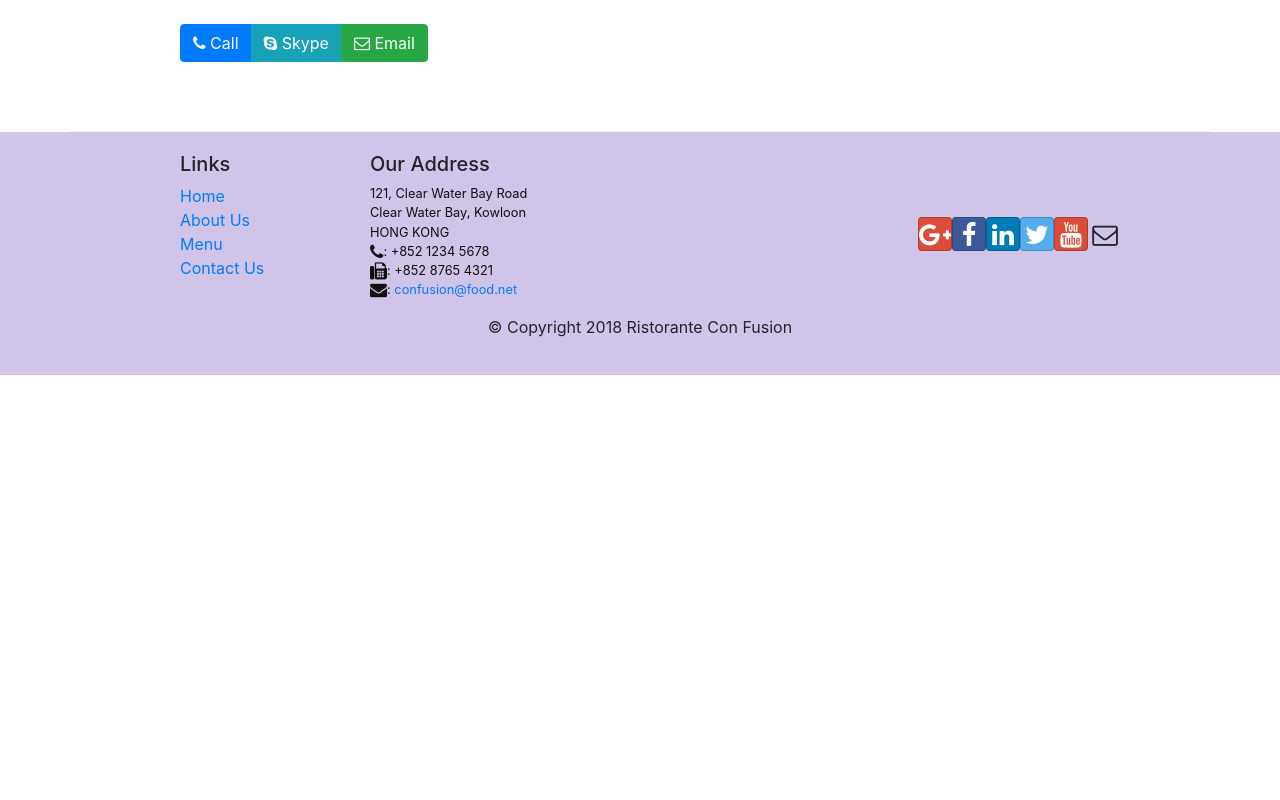
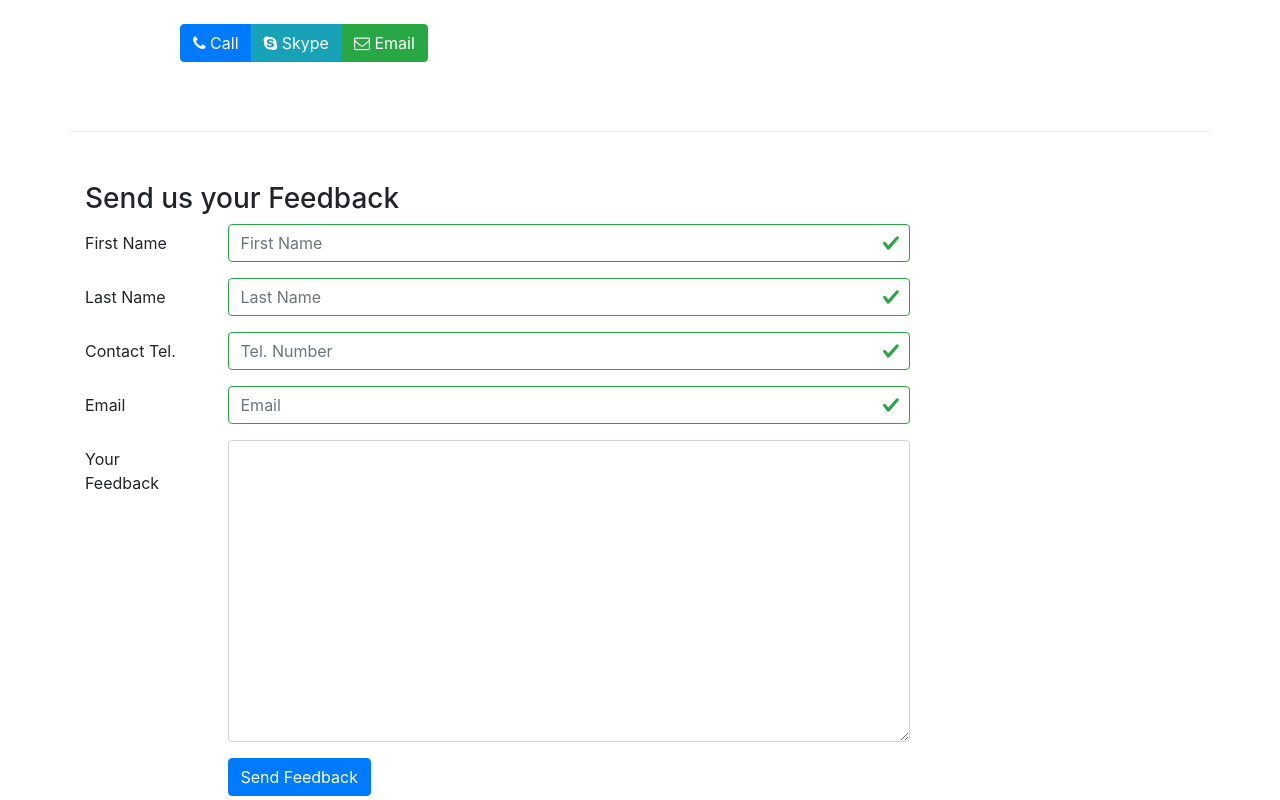
Before and after one commit to amanaligit/confusion, a React (Create React App) app: page /contactus in a window 1280 px wide. Shown: the part 760-1560 px from the top of the page. Before the commit the page ends 1135 px from the top, so only its background shows below. Built offline with nearby package versions, Linux system fonts and the light colour scheme.

Commit message:
Controlled Form Validation

```diff
--- a/src/components/ContactComponent.js
+++ b/src/components/ContactComponent.js
@@ -1,8 +1,83 @@
-import React from 'react';
-import { Breadcrumb, BreadcrumbItem } from 'reactstrap';
+import React, { Component } from 'react';
+import { Breadcrumb, BreadcrumbItem, Button, Form, FormGroup, Label, Input, Col, Row, FormFeedback } from 'reactstrap';
 import { Link } from 'react-router-dom';
 
-function Contact(props) {
+class Contact extends Component {
+    constructor(props) {
+        super(props);
+
+        this.state = {
+            firstname: '',
+            lastname: '',
+            telnum: '',
+            email: '',
+            agree: false,
+            contactType: 'Tel.',
+            message: '',
+            touched: {
+                firstname: false,
+                lastname: false,
+                telnum: false,
+                email: false
+            }
+        }
+        this.handleSubmit = this.handleSubmit.bind(this);
+        this.handleInputChange = this.handleInputChange.bind(this);
+        this.handleBlur = this.handleBlur.bind(this);
+    }
+
+    validate(firstname, lastname, telnum, email) {
+        const errors = {
+            firstname: '',
+            lastname: '',
+            telnum: '',
+            email: ''
+        };
+
+        if (this.state.touched.firstname && firstname.length < 3)
+            errors.firstname = 'First Name should be >= 3 characters';
+        else if (this.state.touched.firstname && firstname.length > 10)
+            errors.firstname = 'First Name should be <= 10 characters';
+
+        if (this.state.touched.lastname && lastname.length < 3)
+            errors.lastname = 'Last Name should be >= 3 characters';
+        else if (this.state.touched.lastname && lastname.length > 10)
+            errors.lastname = 'Last Name should be <= 10 characters';
+
+        const reg = /^\d+$/;
+        if (this.state.touched.telnum && !reg.test(telnum))
+            errors.telnum = 'Tel. Number should contain only numbers';
+
+        if(this.state.touched.email && email.split('').filter(x => x === '@').length !== 1)
+            errors.email = 'Email should contain a @';
+
+        return errors;
+    }
+
+    handleBlur = (field) => (evt) => {
+        this.setState({
+            touched: { ...this.state.touched, [field]: true }
+        });
+    }
+
+    handleInputChange(event) {
+        const target = event.target;
+        const value = target.type === 'checkbox' ? target.checked : target.value;
+        const name = target.name;
+
+        this.setState({
+            [name]: value
+        });
+    }
+
+    handleSubmit(event) {
+        console.log('Current State is: ' + JSON.stringify(this.state));
+        alert('Current State is: ' + JSON.stringify(this.state));
+        event.preventDefault();
+    }
+
+    render() {
+        const errors = this.validate(this.state.firstname, this.state.lastname, this.state.telnum, this.state.email);
         return (
             <div className="container">
                 <div className="row">
@@ -41,8 +116,86 @@
                         </div>
                     </div>
                 </div>
+                <div className="row row-content">
+                    <div className="col-12">
+                        <h3>Send us your Feedback</h3>
+                    </div>
+                    <div className="col-12 col-md-9">
+                        <Form onSubmit={this.handleSubmit}>
+                        <FormGroup row>
+                                <Label htmlFor="firstname" md={2}>First Name</Label>
+                                <Col md={10}>
+                                    <Input type="text" id="firstname" name="firstname"
+                                        placeholder="First Name"
+                                        value={this.state.firstname}
+                                        valid={errors.firstname === ''}
+                                        invalid={errors.firstname !== ''}
+                                        onBlur={this.handleBlur('firstname')}
+                                        onChange={this.handleInputChange} />
+                                    <FormFeedback>{errors.firstname}</FormFeedback>
+                                </Col>
+                            </FormGroup>
+                            <FormGroup row>
+                                <Label htmlFor="lastname" md={2}>Last Name</Label>
+                                <Col md={10}>
+                                    <Input type="text" id="lastname" name="lastname"
+                                        placeholder="Last Name"
+                                        value={this.state.lastname}
+                                        valid={errors.lastname === ''}
+                                        invalid={errors.lastname !== ''}
+                                        onBlur={this.handleBlur('lastname')}
+                                        onChange={this.handleInputChange} />
+                                    <FormFeedback>{errors.lastname}</FormFeedback>
+                                </Col>
+                            </FormGroup>
+                            <FormGroup row>
+                                <Label htmlFor="telnum" md={2}>Contact Tel.</Label>
+                                <Col md={10}>
+                                    <Input type="tel" id="telnum" name="telnum"
+                                        placeholder="Tel. Number"
+                                        value={this.state.telnum}
+                                        valid={errors.telnum === ''}
+                                        invalid={errors.telnum !== ''}
+                                        onBlur={this.handleBlur('telnum')}
+                                        onChange={this.handleInputChange} />
+                                    <FormFeedback>{errors.telnum}</FormFeedback>
+                                </Col>
+                            </FormGroup>
+                            <FormGroup row>
+                                <Label htmlFor="email" md={2}>Email</Label>
+                                <Col md={10}>
+                                    <Input type="email" id="email" name="email"
+                                        placeholder="Email"
+                                        value={this.state.email}
+                                        valid={errors.email === ''}
+                                        invalid={errors.email !== ''}
+                                        onBlur={this.handleBlur('email')}
+                                        onChange={this.handleInputChange} />
+                                    <FormFeedback>{errors.email}</FormFeedback>
+                                </Col>
+                            </FormGroup>
+                            <FormGroup row>
+                                <Label htmlFor="message" md={2}>Your Feedback</Label>
+                                <Col md={10}>
+                                    <Input type="textarea" id="message" name="message"
+                                        rows="12"
+                                        value={this.state.message}
+                                        onChange={this.handleInputChange}></Input>
+                                </Col>
+                            </FormGroup>
+                            <FormGroup row>
+                                <Col md={{ size: 10, offset: 2 }}>
+                                    <Button type="submit" color="primary">
+                                        Send Feedback
+                                    </Button>
+                                </Col>
+                            </FormGroup>
+                        </Form>
+                    </div>
+                </div>
             </div>
         );
     }
+}
 
 export default Contact;
```
Also changed, not shown: 1 other file (tests, documents, lock files or other folders). Lines whose indentation alone changed are shown as unchanged.
